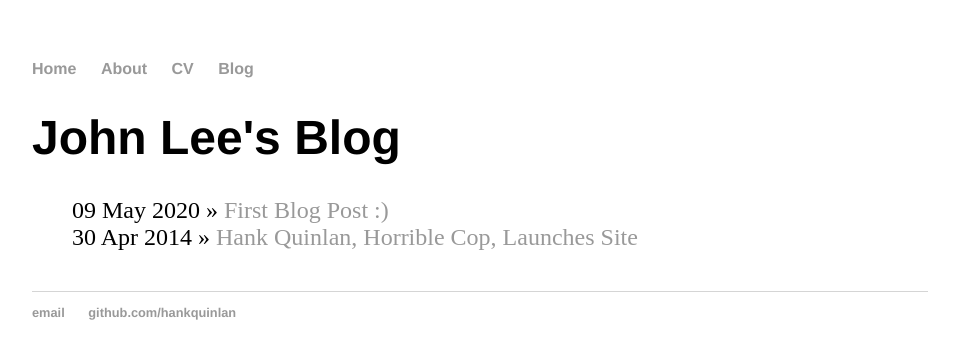
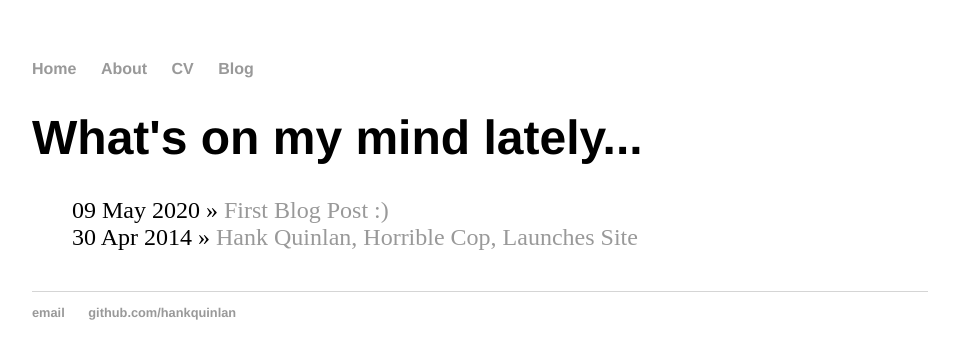
Before and after one commit to johnsungholee/johnsungholee.github.io, a Jekyll site: the page built from blog/index.html, in a window 1280 px wide. Shown: the top 359 px of the page, without its empty margins (160-1119 px from the left). Built offline with Jekyll 4.4.1, drawn with Linux system fonts in a browser that asks for light colours.

Commit message:
Update index.html

```diff
--- a/blog/index.html
+++ b/blog/index.html
@@ -1,6 +1,6 @@
 ---
 layout: default
-title: John Lee's Blog
+title: What's on my mind lately...
 ---
 	<h1>{{ page.title }}</h1>
 	<ul class="posts">
```
